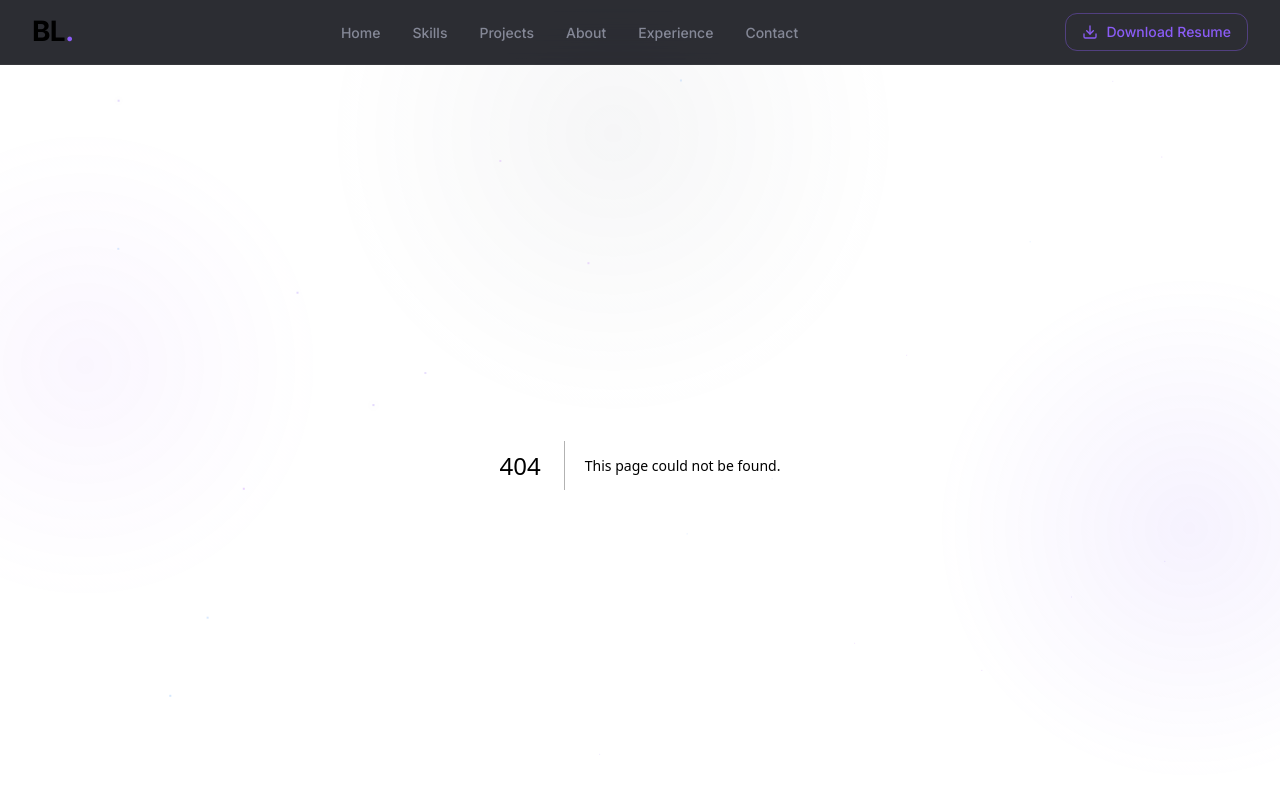
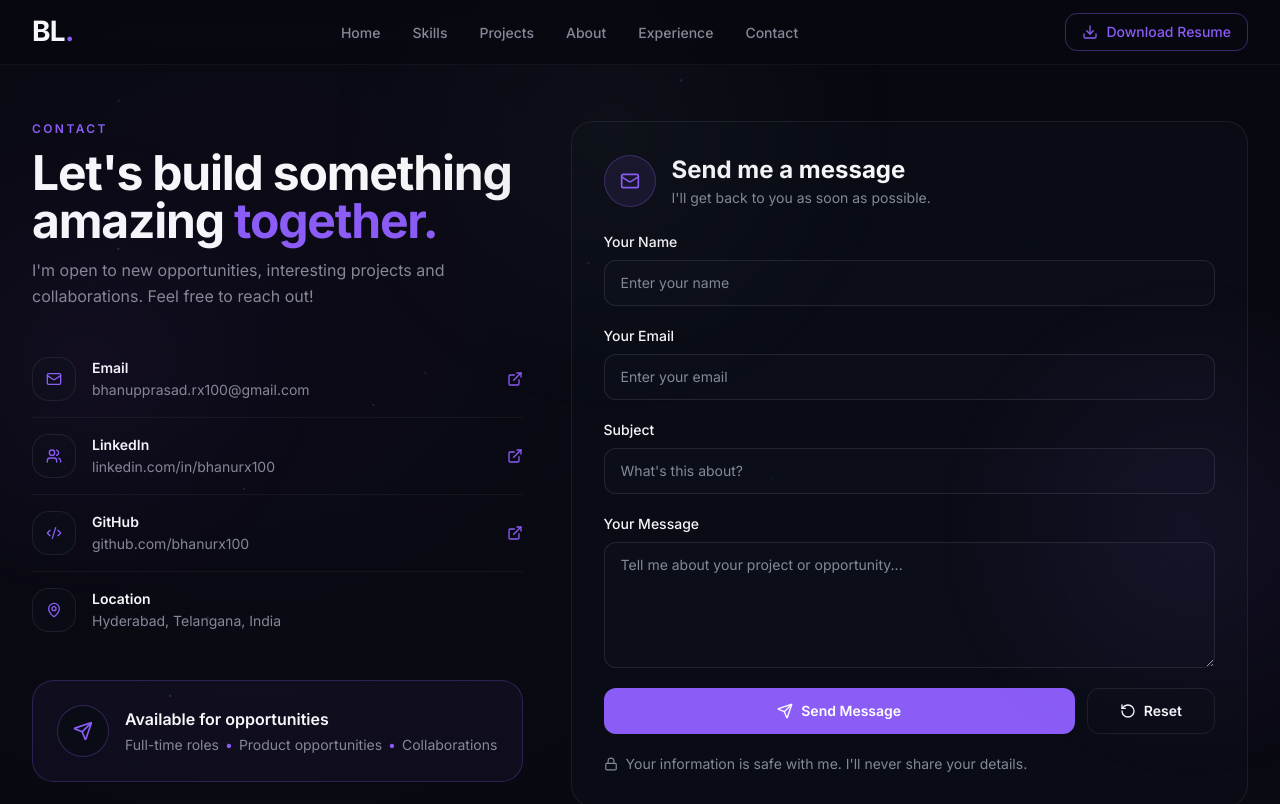
Before and after one commit to bhanurx100/portfolio-1, a Next.js app: page /contact in a window 1280 px wide. Before the commit this address had no page. Shown: the top 804 px of the page. Built offline with nearby package versions, Linux system fonts and the light colour scheme.

Commit message:
feat: add contact page

```diff
--- /dev/null
+++ b/app/contact/page.tsx
@@ -0,0 +1,141 @@
+import type { Metadata } from 'next'
+import {
+  Code2,
+  ExternalLink,
+  Mail,
+  MapPin,
+  Send,
+  Users,
+} from 'lucide-react'
+import { siteConfig } from '@/lib/site-config'
+import { ContactForm } from '@/components/contact/contact-form'
+
+export const metadata: Metadata = {
+  title: 'Contact — Bhanuprasad L.',
+  description:
+    'Get in touch for new opportunities, interesting projects and collaborations.',
+}
+
+const methods = [
+  {
+    icon: Mail,
+    label: 'Email',
+    value: siteConfig.email,
+    href: `mailto:${siteConfig.email}`,
+    external: false,
+  },
+  {
+    icon: Users,
+    label: 'LinkedIn',
+    value: 'linkedin.com/in/bhanurx100',
+    href: siteConfig.linkedin,
+    external: true,
+  },
+  {
+    icon: Code2,
+    label: 'GitHub',
+    value: 'github.com/bhanurx100',
+    href: siteConfig.github,
+    external: true,
+  },
+  {
+    icon: MapPin,
+    label: 'Location',
+    value: siteConfig.location,
+    href: null,
+    external: false,
+  },
+]
+
+export default function ContactPage() {
+  return (
+    <div className="mx-auto flex max-w-7xl flex-col gap-12 px-4 py-14 sm:px-6 lg:flex-row lg:px-8">
+      {/* Left */}
+      <div className="flex flex-col gap-8 lg:w-[42%]">
+        <div className="flex flex-col gap-3">
+          <p className="eyebrow">Contact</p>
+          <h1 className="text-3xl font-bold tracking-tight text-balance sm:text-4xl lg:text-5xl">
+            Let&apos;s build something amazing{' '}
+            <span className="text-primary">together.</span>
+          </h1>
+          <p className="text-muted-foreground max-w-md leading-relaxed text-pretty">
+            I&apos;m open to new opportunities, interesting projects and
+            collaborations. Feel free to reach out!
+          </p>
+        </div>
+
+        <ul className="flex flex-col">
+          {methods.map((method, i) => {
+            const inner = (
+              <>
+                <span className="border-border bg-card text-primary inline-flex size-11 shrink-0 items-center justify-center rounded-xl border">
+                  <method.icon className="size-4" aria-hidden="true" />
+                </span>
+                <span className="flex flex-1 flex-col gap-0.5">
+                  <span className="text-sm font-semibold">{method.label}</span>
+                  <span className="text-muted-foreground text-sm">
+                    {method.value}
+                  </span>
+                </span>
+                {method.href && (
+                  <ExternalLink
+                    className="text-primary size-4 shrink-0"
+                    aria-hidden="true"
+                  />
+                )}
+              </>
+            )
+            return (
+              <li
+                key={method.label}
+                className={
+                  i < methods.length - 1
+                    ? 'border-border/60 border-b py-4'
+                    : 'py-4'
+                }
+              >
+                {method.href ? (
+                  <a
+                    href={method.href}
+                    target={method.external ? '_blank' : undefined}
+                    rel={method.external ? 'noopener noreferrer' : undefined}
+                    className="group flex items-center gap-4"
+                  >
+                    {inner}
+                  </a>
+                ) : (
+                  <div className="flex items-center gap-4">{inner}</div>
+                )}
+              </li>
+            )
+          })}
+        </ul>
+
+        <div className="border-primary/25 bg-primary/5 flex items-center gap-4 rounded-2xl border p-6">
+          <span className="border-primary/30 bg-card text-primary inline-flex size-13 shrink-0 items-center justify-center rounded-full border">
+            <Send className="size-5" aria-hidden="true" />
+          </span>
+          <div className="flex flex-col gap-1">
+            <p className="font-semibold">Available for opportunities</p>
+            <p className="text-muted-foreground text-sm">
+              Full-time roles
+              <span className="text-primary mx-1.5" aria-hidden="true">
+                •
+              </span>
+              Product opportunities
+              <span className="text-primary mx-1.5" aria-hidden="true">
+                •
+              </span>
+              Collaborations
+            </p>
+          </div>
+        </div>
+      </div>
+
+      {/* Right form */}
+      <div className="lg:w-[58%]">
+        <ContactForm />
+      </div>
+    </div>
+  )
+}
```
